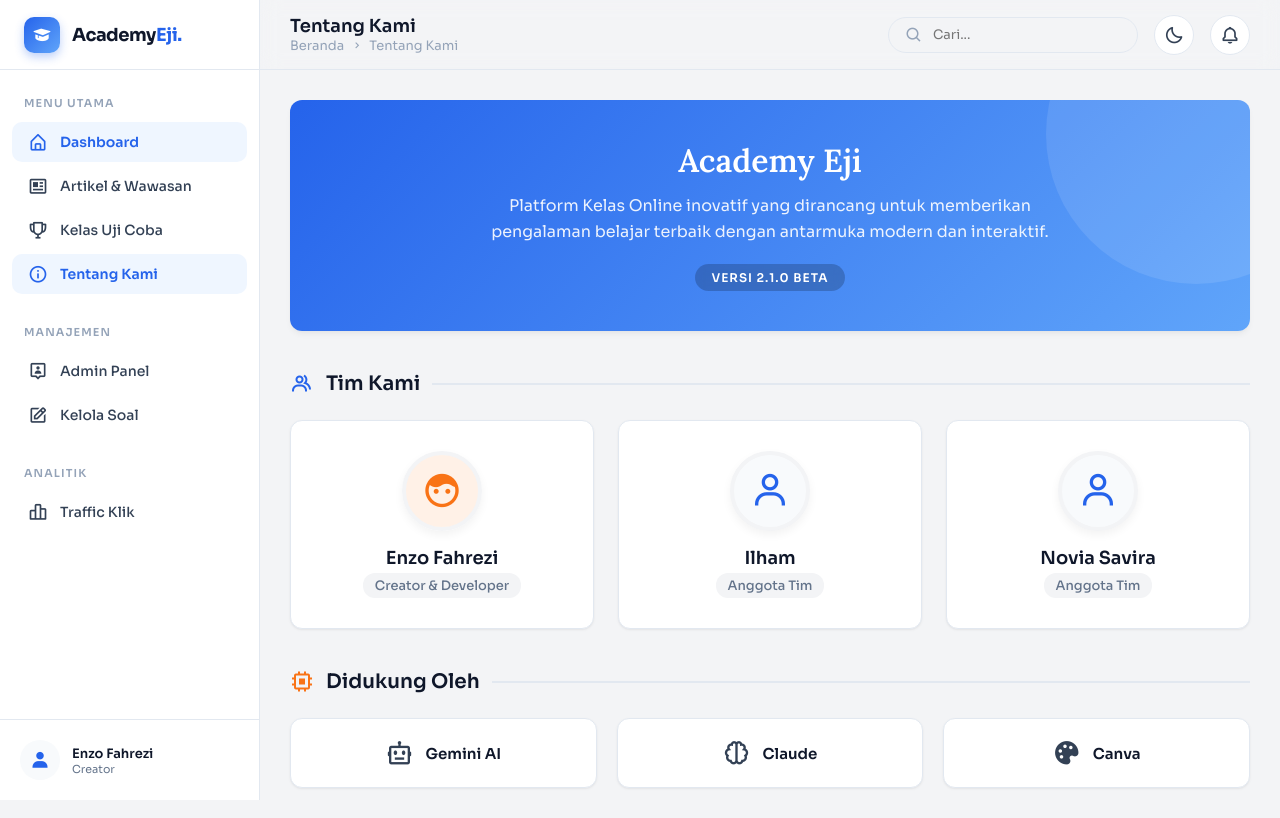
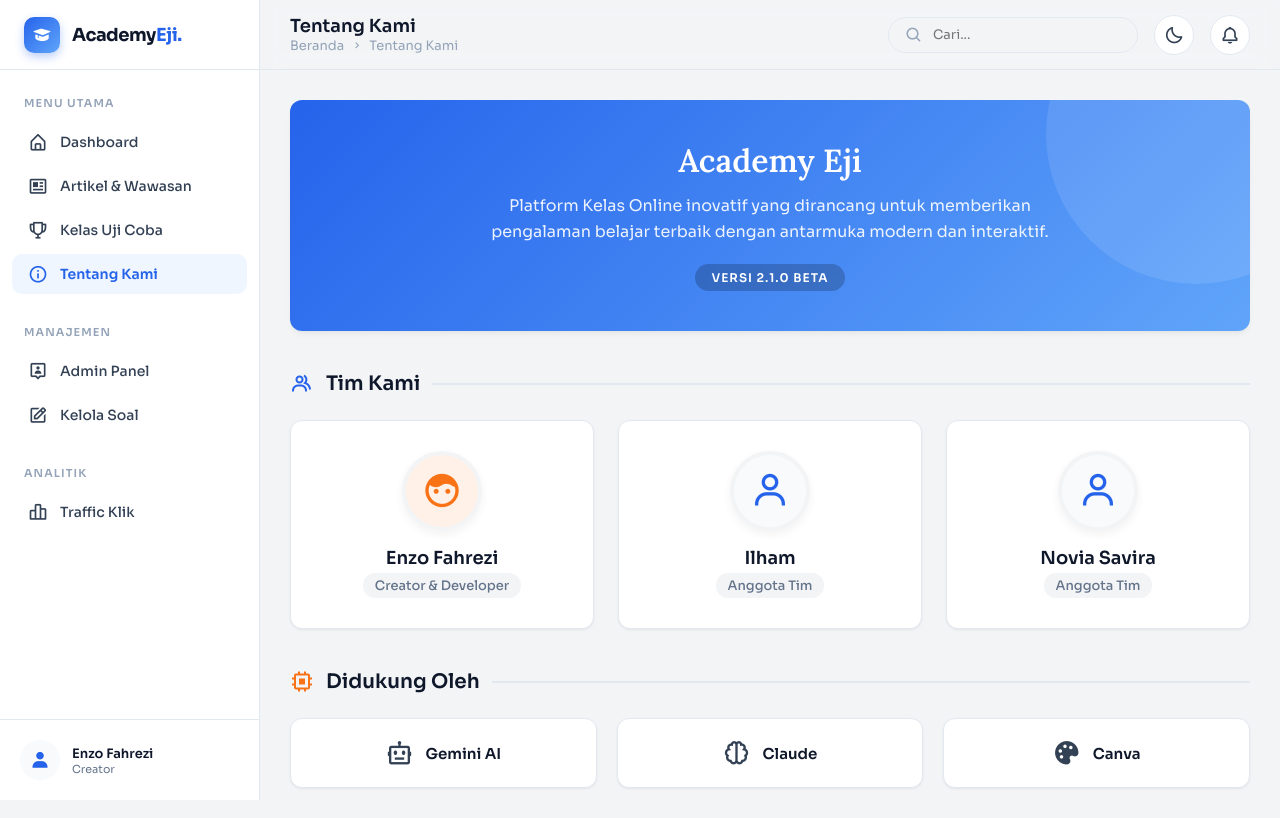
Before and after one commit to enzo19271/private, a website: page config.html in a window 1280 px wide. Drawn offline with nearby package versions, Linux system fonts and the light colour scheme.

Commit message:
Update config.html

```diff
--- a/config.html
+++ b/config.html
@@ -235,7 +235,7 @@ body {
   </div>
   <div class="sidebar-scroll">
     <div class="sidebar-section">Menu Utama</div>
-      <a class="nav-item active" href="index.html">
+      <a class="nav-item" href="index.html">
         <i class='bx bx-home-alt nav-icon'></i> Dashboard
       </a>
       <a class="nav-item" href="article-landing.html">
```
